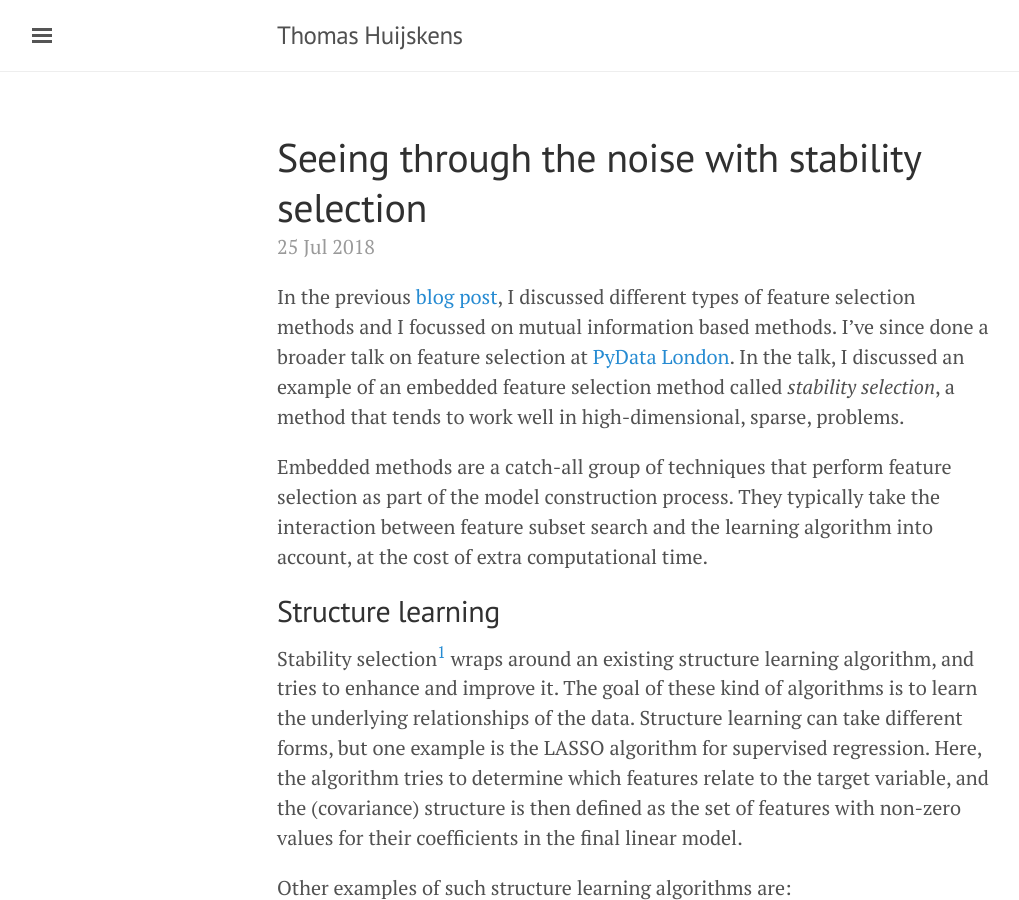
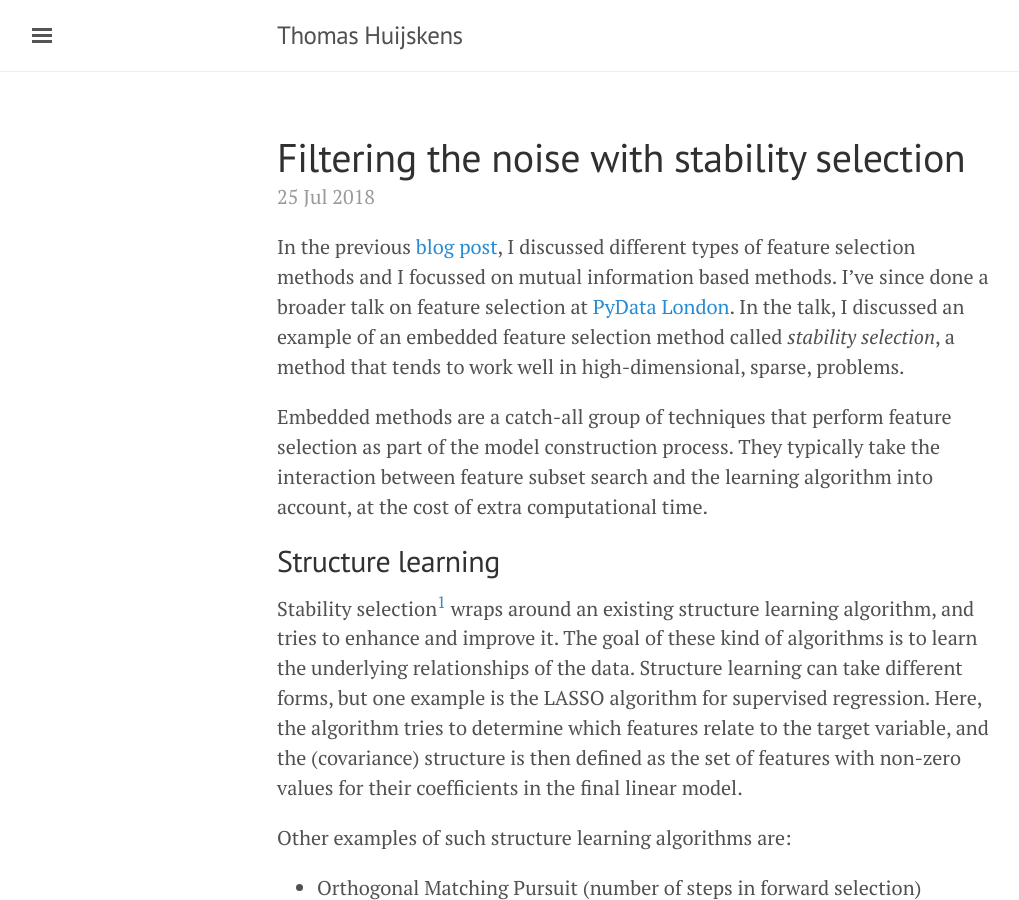
Before and after one commit to thuijskens/thuijskens.github.io, a Jekyll site: the page built from _posts/2018-07-25-stability-selection.md, in a window 1280 px wide and 900 px high. Shown: the whole window, without its empty margins (3-1022 px from the left). Built offline with Jekyll 4.4.1, drawn with Linux system fonts in a browser that asks for light colours; formulas are drawn with MathJax 3.

Commit message:
Title change :zap:

```diff
--- a/_posts/2018-07-25-stability-selection.md
+++ b/_posts/2018-07-25-stability-selection.md
@@ -1,6 +1,6 @@
 ---
 layout: post
-title: "Seeing through the noise with stability selection"
+title: "Filtering the noise with stability selection"
 ---
 
 In the previous [blog post](https://thuijskens.github.io/2017/10/07/feature-selection/), I discussed different types of feature selection methods and I focussed on mutual information based methods. I've since done a broader talk on feature selection at [PyData London](https://www.youtube.com/watch?v=JsArBz46_3s&index=20&list=PLGVZCDnMOq0ovNxfxOqYcBcQOIny9Zvb-). In the talk, I discussed an example of an embedded feature selection method called *stability selection*, a method that tends to work well in high-dimensional, sparse, problems.
```
